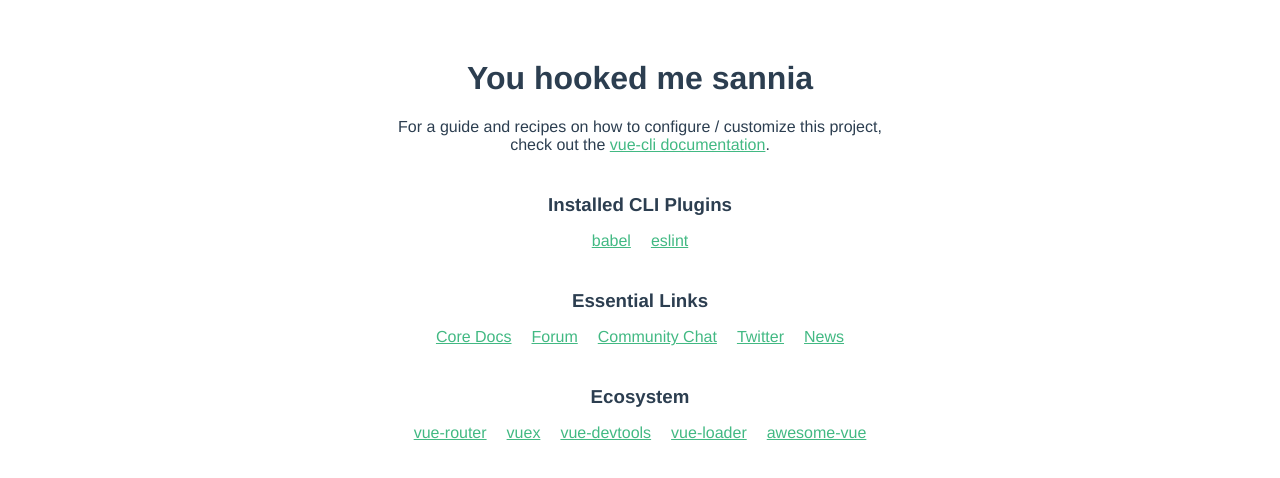
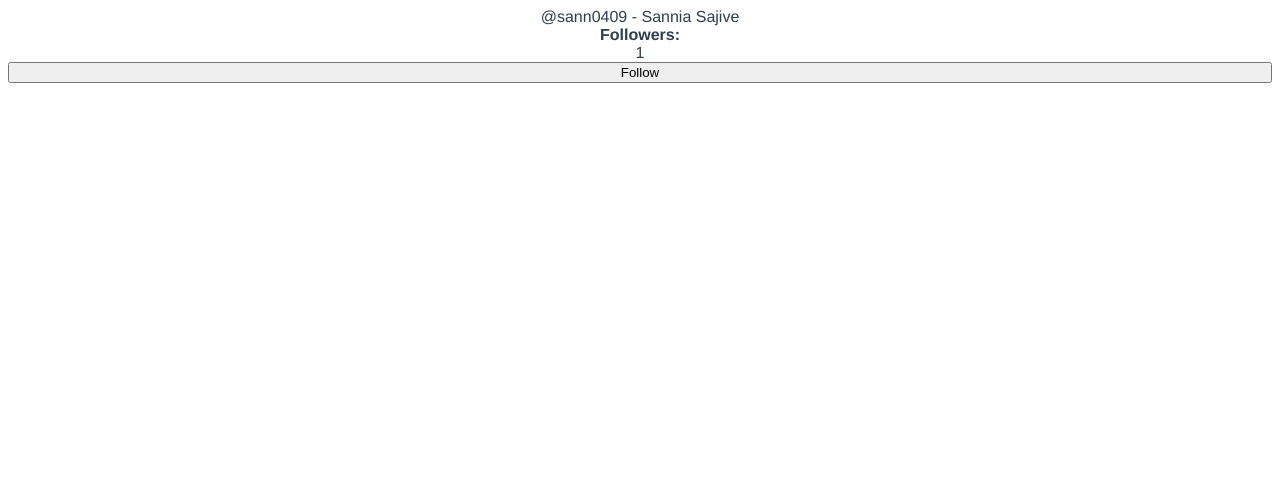
Before and after one commit to ashwinbalaji0811/VueBasicLearn, a Vue app in the folder 3-hr-vid/: page / in a window 1280 px wide. Shown: the top 478 px of the page. Built offline with nearby package versions, Linux system fonts and the light colour scheme.

Commit message:
seriously nery stuff has gone into these

```diff
--- a/3-hr-vid/src/App.vue
+++ b/3-hr-vid/src/App.vue
@@ -1,15 +1,15 @@
 <template>
-  <HelloWorld msg="You hooked me sannia"/>
+  <div id="app">
+    <UserProfile/>
+  </div>
 </template>
 
 <script>
-import HelloWorld from './components/HelloWorld.vue'
+import UserProfile from "./components/UserProfile";
 
 export default {
   name: 'App',
-  components: {
-    HelloWorld
-  }
+  components: { UserProfile}
 }
 </script>
 
@@ -18,8 +18,9 @@
   font-family: Avenir, Helvetica, Arial, sans-serif;
   -webkit-font-smoothing: antialiased;
   -moz-osx-font-smoothing: grayscale;
+  color: #2c3e50;
+  display: flex;
+  flex-direction: column;
   text-align: center;
-  color: #2c3e50;
-  margin-top: 60px;
 }
 </style>
--- a/3-hr-vid/src/components/HelloWorld.vue
+++ /dev/null
@@ -1,61 +0,0 @@
-<template>
-  <div class="hello">
-    <h1>{{ msg }}</h1>
-    <p>
-      For a guide and recipes on how to configure / customize this project,<br>
-      check out the
-      <a href="https://cli.vuejs.org" target="_blank" rel="noopener">vue-cli documentation</a>.
-    </p>
-    <h3>Installed CLI Plugins</h3>
-    <ul>
-      <li><a href="https://github.com/vuejs/vue-cli/tree/dev/packages/%40vue/cli-plugin-babel" target="_blank" rel="noopener">babel</a></li>
-      <li><a href="https://github.com/vuejs/vue-cli/tree/dev/packages/%40vue/cli-plugin-eslint" target="_blank" rel="noopener">eslint</a></li>
-    </ul>
-    <h3>Essential Links</h3>
-    <ul>
-      <li><a href="https://vuejs.org" target="_blank" rel="noopener">Core Docs</a></li>
-      <li><a href="https://forum.vuejs.org" target="_blank" rel="noopener">Forum</a></li>
-      <li><a href="https://chat.vuejs.org" target="_blank" rel="noopener">Community Chat</a></li>
-      <li><a href="https://twitter.com/vuejs" target="_blank" rel="noopener">Twitter</a></li>
-      <li><a href="https://news.vuejs.org" target="_blank" rel="noopener">News</a></li>
-    </ul>
-    <h3>Ecosystem</h3>
-    <ul>
-      <li><a href="https://router.vuejs.org" target="_blank" rel="noopener">vue-router</a></li>
-      <li><a href="https://vuex.vuejs.org" target="_blank" rel="noopener">vuex</a></li>
-      <li><a href="https://github.com/vuejs/vue-devtools#vue-devtools" target="_blank" rel="noopener">vue-devtools</a></li>
-      <li><a href="https://vue-loader.vuejs.org" target="_blank" rel="noopener">vue-loader</a></li>
-      <li><a href="https://github.com/vuejs/awesome-vue" target="_blank" rel="noopener">awesome-vue</a></li>
-    </ul>
-  </div>
-</template>
-
-<script>
-export default {
-  name: 'HelloWorld',
-  props: {
-    msg: {
-      type: String,
-      required: false
-    }
-  }
-}
-</script>
-
-<!-- Add "scoped" attribute to limit CSS to this component only -->
-<style scoped>
-h3 {
-  margin: 40px 0 0;
-}
-ul {
-  list-style-type: none;
-  padding: 0;
-}
-li {
-  display: inline-block;
-  margin: 0 10px;
-}
-a {
-  color: #42b983;
-}
-</style>
--- /dev/null
+++ b/3-hr-vid/src/components/UserProfile.vue
@@ -0,0 +1,43 @@
+<template>
+    @{{ user.userName}} - {{fullName}}
+    <strong>Followers: </strong> {{ followers }}
+    <button @click="followUser"> Follow </button>
+</template>
+
+<script>
+export default {
+    data(){
+    return{
+      followers: 0,
+      user: {
+        id: 1,
+        userName: 'sann0409',
+        firstName: 'Sannia',
+        lastName: 'Sajive',
+        email: 'sanniasajive0409@gmail.com',
+        admin: true
+      }
+    }
+  },
+  watch: {
+    followers(newFollowerCount, oldFollowerCount) {
+      if (oldFollowerCount < newFollowerCount){
+        console.log(`${this.user.userName} has gained a follower!`)
+      }
+    }
+  },
+  computed: {
+    fullName() {
+      return `${this.user.firstName} ${this.user.lastName}`;
+    }
+  },
+  methods: {
+    followUser() {
+      this.followers++;
+    }
+  },
+  mounted() {
+    this.followUser();
+  }
+}
+</script>
```
